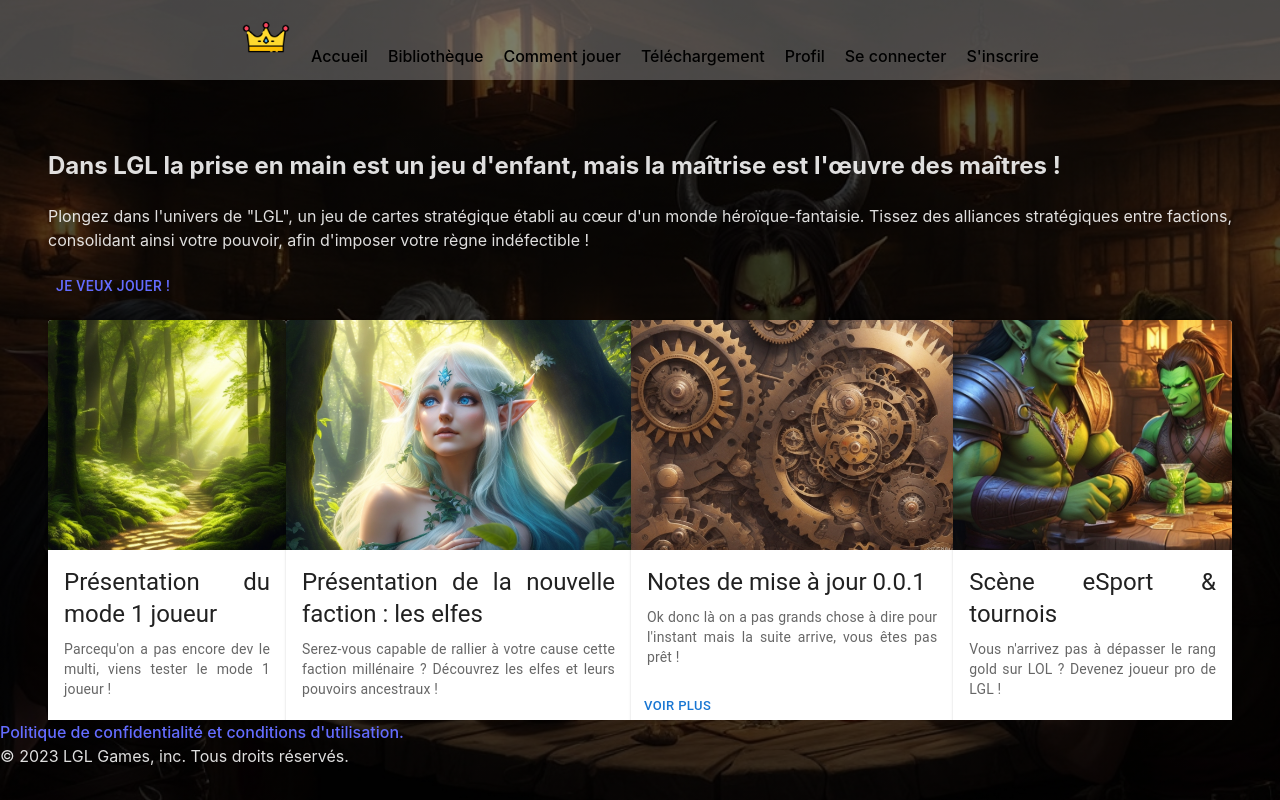
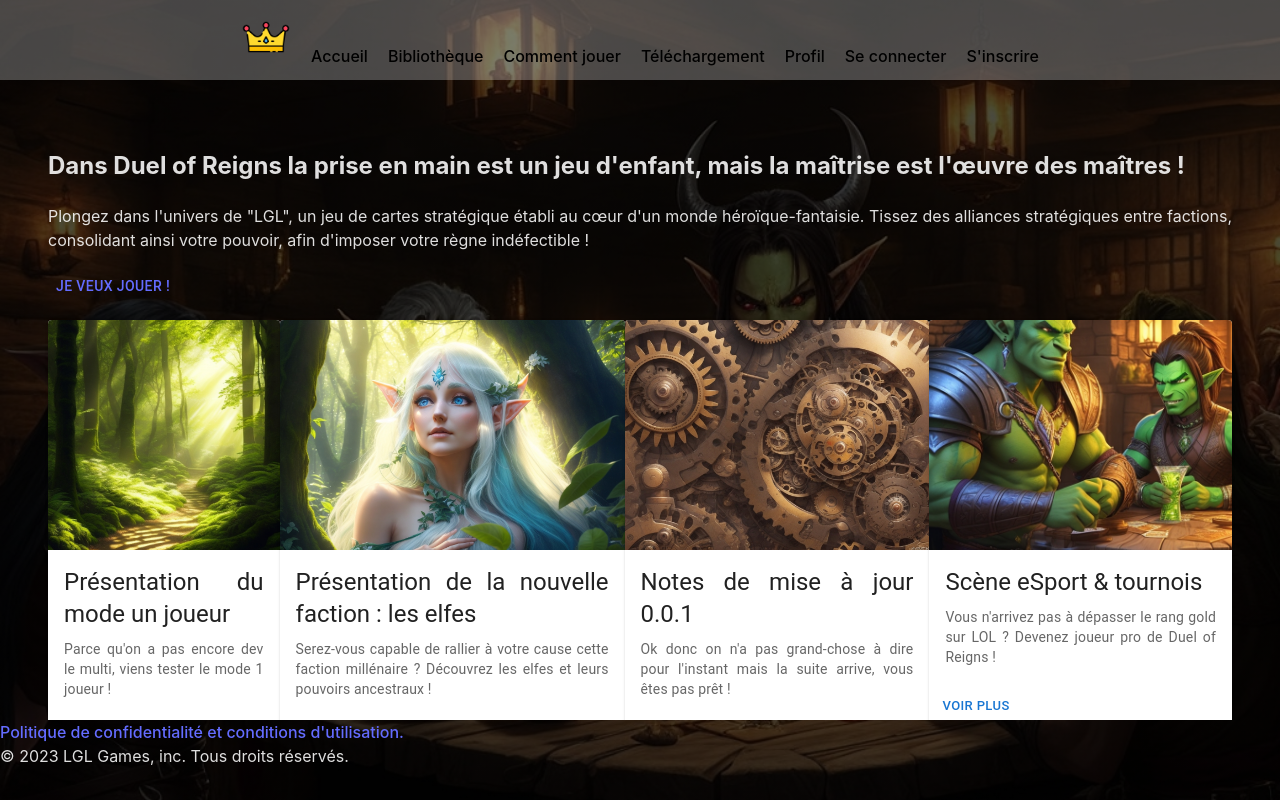
Before and after one commit to LouisMaupas/LGL-apli, a React (Vite) app in the folder website/: page / in a window 1280 px wide. Built offline with nearby package versions, Linux system fonts and the light colour scheme; no server answers.

Commit message:
fix: typo

```diff
--- a/website/index.html
+++ b/website/index.html
@@ -4,7 +4,7 @@
     <meta charset="UTF-8" />
     <link rel="icon" type="image/svg+xml" href="/logo.png" />
     <meta name="viewport" content="width=device-width, initial-scale=1.0" />
-    <title>LGL - Duel de règne</title>
+    <title>Duel of Reigns</title>
   </head>
   <body>
     <div id="root"></div>
--- a/website/src/pages/Cards/Cards.tsx
+++ b/website/src/pages/Cards/Cards.tsx
@@ -1,7 +1,7 @@
 const Cards = () => {
   return (
     <>
-      <h1>Bibliothèque des cartes</h1>
+      <h1>Bibliothèque de cartes</h1>
       <p>Prochainement : la liste de toutes les cartes.</p>
     </>
   );
--- a/website/src/pages/Download/Download.tsx
+++ b/website/src/pages/Download/Download.tsx
@@ -3,9 +3,9 @@ import { URL_DL_LAUNCHER } from "../../utils/misc/urls.js";
 const Download = () => {
   return (
     <>
-      <h3>Telechargement</h3>
+      <h3>Téléchargements </h3>
       <p>
-        <a href={URL_DL_LAUNCHER}>Cliquez pour télécharger duel de règne</a>
+        <a href={URL_DL_LAUNCHER}>Cliquez pour télécharger Duel of Reigns</a>
       </p>
     </>
   );
--- a/website/src/pages/Home/Home.tsx
+++ b/website/src/pages/Home/Home.tsx
@@ -65,8 +65,8 @@ const Home = () => {
         }
       >
         <h2>
-          Dans LGL la prise en main est un jeu d'enfant, mais la maîtrise est
-          l'œuvre des maîtres !
+          Dans Duel of Reigns la prise en main est un jeu d'enfant, mais la
+          maîtrise est l'œuvre des maîtres !
         </h2>
         <p>
           Plongez dans l'univers de "LGL", un jeu de cartes stratégique établi
@@ -90,10 +90,10 @@ const Home = () => {
           />
           <CardContent>
             <Typography gutterBottom variant="h5" component="div">
-              Présentation du mode 1 joueur
+              Présentation du mode un joueur
             </Typography>
             <Typography variant="body2" color="text.secondary">
-              Parcequ'on a pas encore dev le multi, viens tester le mode 1
+              Parce qu'on a pas encore dev le multi, viens tester le mode 1
               joueur !
             </Typography>
           </CardContent>
@@ -123,8 +123,8 @@ const Home = () => {
               Notes de mise à jour 0.0.1
             </Typography>
             <Typography variant="body2" color="text.secondary">
-              Ok donc là on a pas grands chose à dire pour l'instant mais la
-              suite arrive, vous êtes pas prêt !
+              Ok donc on n'a pas grand-chose à dire pour l'instant mais la suite
+              arrive, vous êtes pas prêt !
             </Typography>
           </CardContent>
           <CardActions>
@@ -139,7 +139,7 @@ const Home = () => {
             </Typography>
             <Typography variant="body2" color="text.secondary">
               Vous n'arrivez pas à dépasser le rang gold sur LOL ? Devenez
-              joueur pro de LGL !
+              joueur pro de Duel of Reigns !
             </Typography>
           </CardContent>
           <CardActions>
@@ -153,11 +153,11 @@ const Home = () => {
           <span id="faction">Factions</span>
         </h3>
         <p>
-          Il existe plusieurs factions au sein de Duel de Règnes. Chacune
-          d'entre elles apporte sa propre perspective, ses motivations et son
-          rôle unique. Ces factions peuvent former des alliances ou se lancer
-          dans des affrontements épiques. Voici un aperçu des principales
-          factions que vous pouvez rencontrer.
+          Il existe plusieurs factions au sein de Duel Reigns. Chacune d'entre
+          elles apporte sa propre perspective, ses motivations et son rôle
+          unique. Ces factions peuvent former des alliances ou se lancer dans
+          des affrontements épiques. Voici un aperçu des principales factions
+          que vous pouvez rencontrer.
         </p>
         <Carousel
           showThumbs={false}
--- a/website/src/pages/HowToPlay/HowToPlay.tsx
+++ b/website/src/pages/HowToPlay/HowToPlay.tsx
@@ -12,7 +12,7 @@ const HowToPlay = () => {
     <>
       <div>
         <p>
-          Duel de règne est un jeu de cartes stratégique se déroulant en deux
+          Duel of Reigns est un jeu de cartes stratégique se déroulant en deux
           manches. Chaque manche est composée de 12 duels, où deux joueurs
           s'affrontent en posant des cartes. Le but est de remporter le plus de
           points possible pour devenir le gagnant de la partie. Chaque joueur
@@ -87,9 +87,11 @@ const HowToPlay = () => {
         <ul>
           <li>
             <span id="power">Une puissance</span> normale / une puissance
-            boostée quand son espèce règne.
+            boostée quand sa faction règne.
           </li>
-          <li>Une valeur normale / une valeur boostée quand son règne.</li>
+          <li>
+            Une valeur normale / une valeur boostée quand sa faction règne.
+          </li>
           <li>Facultativement un effet.</li>
           <li>Un coût en pièce d'or.</li>
         </ul>
--- a/website/src/pages/LoginPage/LoginPage.tsx
+++ b/website/src/pages/LoginPage/LoginPage.tsx
@@ -64,7 +64,7 @@ const LoginPage = () => {
   return (
     <div>
       {from !== "/" ? (
-        <div>Vous devez vous connectez pour accèder à la page {from}</div>
+        <div>Vous devez vous connecter pour accéder à la page {from}</div>
       ) : null}
 
       <form onSubmit={handleLogin}>
--- a/website/src/pages/PrivacyAndTerms/PrivacyAndTerms.tsx
+++ b/website/src/pages/PrivacyAndTerms/PrivacyAndTerms.tsx
@@ -12,7 +12,7 @@ const PrivacyAndTerms = (): JSX.Element => {
       <p>
         Cette politique de confidentialité s'applique aux informations que nous
         collectons à propos de vous lorsque vous utilisez notre site web
-        (https://www.[votresite].com) et notre launcher de duel de règne.
+        (https://www.[votresite].com) et notre launcher de Duel of Reigns.
       </p>
 
       <h2>1. Informations que nous collectons</h2>
--- a/website/src/pages/Profil/Profil.tsx
+++ b/website/src/pages/Profil/Profil.tsx
@@ -4,10 +4,10 @@ const Profil = () => {
   const auth = useAuth();
   return (
     <>
-      <p>Hello {auth?.user?.displayName}</p>
+      <p>Hello {auth?.user?.displayName} 🫡</p>
       <p>
-        Pour l'instant j'ai un peu la flemme 🥱 mais bientot tu pourra modifier
-        ton profil ici 👇.
+        Pour l'instant, j'ai un peu la flemme 🥱 mais bientôt tu pourras
+        modifier ton profil ici 👇.
       </p>
     </>
   );
```
